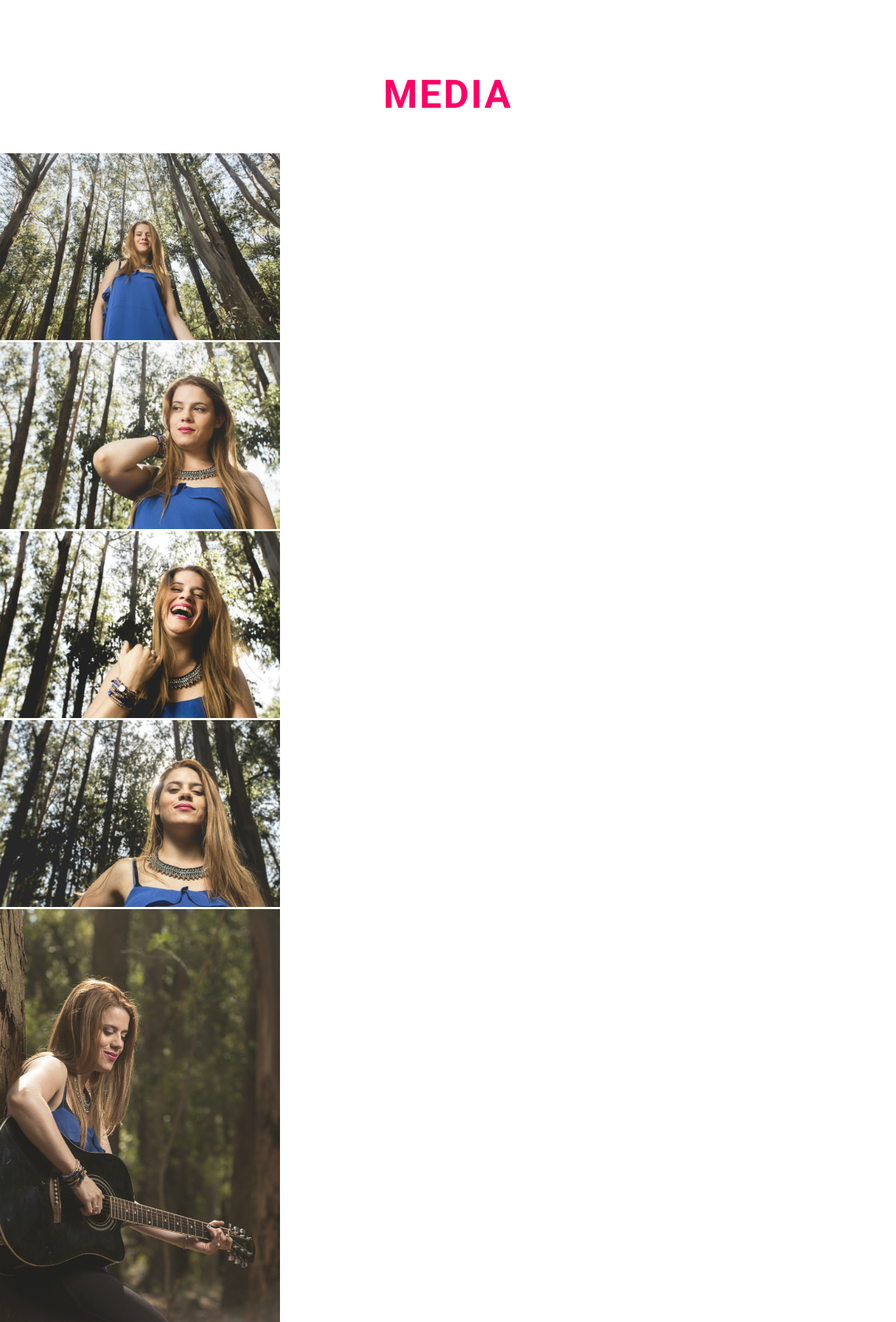
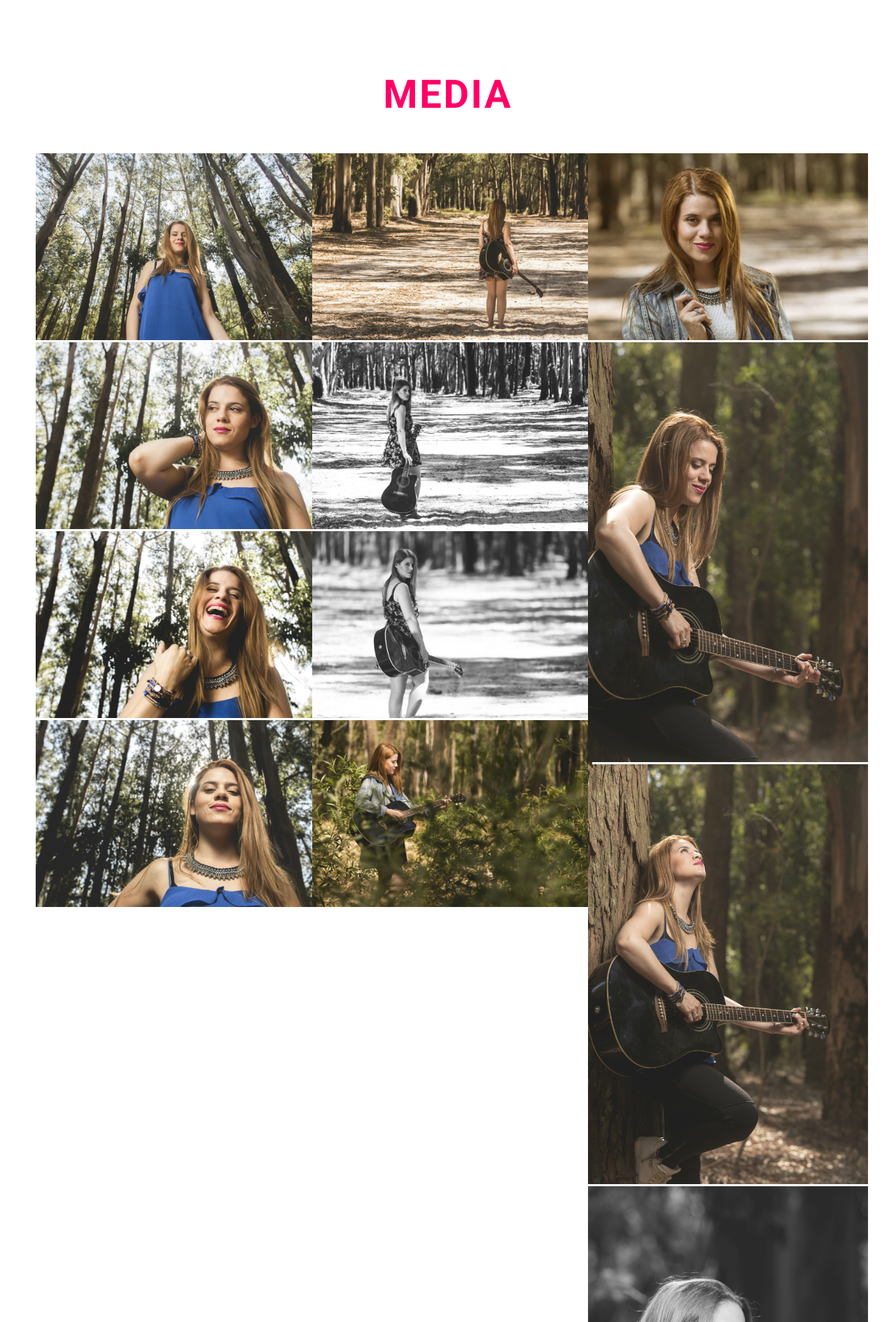
Before and after one commit to antonellaclavero/nanda-site, a Jekyll site: the page built from index.html, in a window 1280 px wide. Shown: the part 1554-3443 px from the top of the page at 70% size. Built offline with Jekyll 4.4.1, drawn with Linux system fonts in a browser that asks for light colours.

Commit message:
Add images, and styles for section media

```diff
--- a/css/main.css
+++ b/css/main.css
@@ -90,3 +90,23 @@ section.about p {
     line-height: 16pt;
     margin: 1em 0;
 }
+
+/*section media*/
+
+section.container.even.services {
+    background-color: #f6f7f7;
+    text-align: center;
+}
+section.container {
+    padding: 0 4%;
+    overflow: auto;
+}
+section.container div.column {
+    float: left;
+    width: 30%;
+    margin-right: 3.5%;
+    padding: 0%
+}
+section.container div.column.last {
+    margin: 0;
+}
--- a/index.html
+++ b/index.html
@@ -28,41 +28,24 @@ layout: default
 
 </section>
 
-<section class="gallery" id="media">
+<section class="container even photos" id="media">
     <h1>Media</h1>
-    <ul class="container even photos">
-        <li class="photo card">
+    <div class="column">
         <img src="/images/nanda-1.jpg" alt="Foto exteriores Nanda">
-        </li>
-        <li class="photo card">
         <img src="/images/nanda-2.jpg" alt="Foto exteriores Nanda">
-        </li>
-        <li class="photo card last">
         <img src="/images/nanda-3.jpg" alt="Foto exteriores Nanda">
-        </li>
-        <li class="photo card">
         <img src="/images/nanda-4.jpg" alt="Foto exteriores Nanda">
-        </li>
-        <li class="photo card">
+    </div>
+    <div class="column">
+        <img src="/images/nanda-9.jpg" alt="Foto exteriores Nanda">
+        <img src="/images/nanda-10.jpg" alt="Foto exteriores Nanda">
+        <img src="/images/nanda-11.jpg" alt="Foto exteriores Nanda">
+        <img src="/images/nanda-12.jpg" alt="Foto exteriores Nanda">
+    </div>
+    <div class="column last">
+        <img src="/images/nanda-5.jpg" alt="Foto exteriores Nanda">
         <img src="/images/nanda-6.jpg" alt="Foto exteriores Nanda">
-        </li>
-        <li class="photo card last">
         <img src="/images/nanda-7.jpg" alt="Foto exteriores Nanda">
-        </li>
-        <li class="photo card">
         <img src="/images/nanda-8.jpg" alt="Foto exteriores Nanda">
-        </li>
-        <li class="photo card">
-            <img src="/images/nanda-9.jpg" alt="Foto exteriores Nanda">
-        </li>
-        <li class="photo card last">
-            <img src="/images/nanda-10.jpg" alt="Foto exteriores Nanda">
-        </li>
-        <li class="photo card">
-            <img src="/images/nanda-11.jpg" alt="Foto exteriores Nanda">
-        </li>
-        <li class="photo card">
-            <img src="/images/nanda-12.jpg" alt="Foto exteriores Nanda">
-        </li>
-    </ul>
+    </div>
 </section>
```
Also changed, not shown: images/nanda-5.jpg (added). Lines whose indentation alone changed are shown as unchanged.
